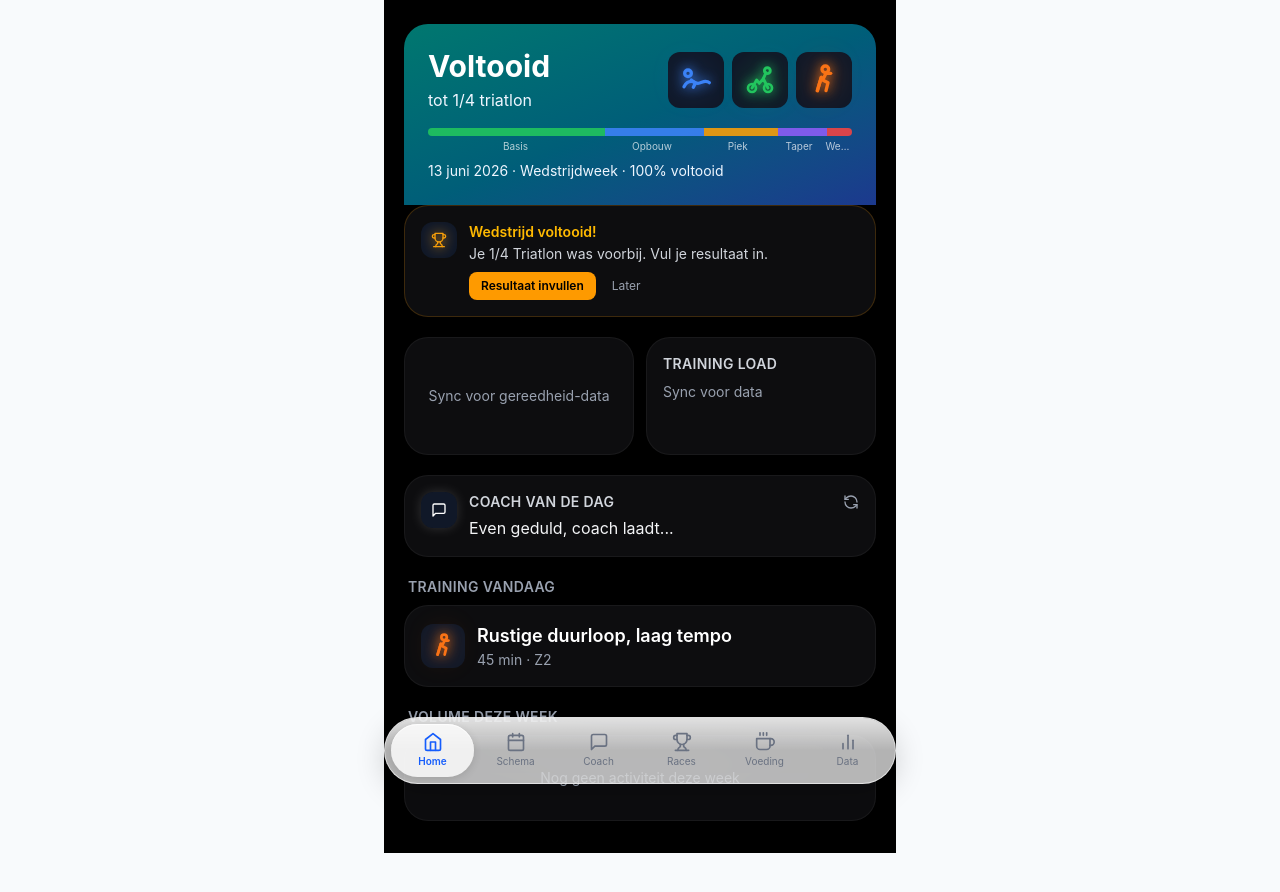
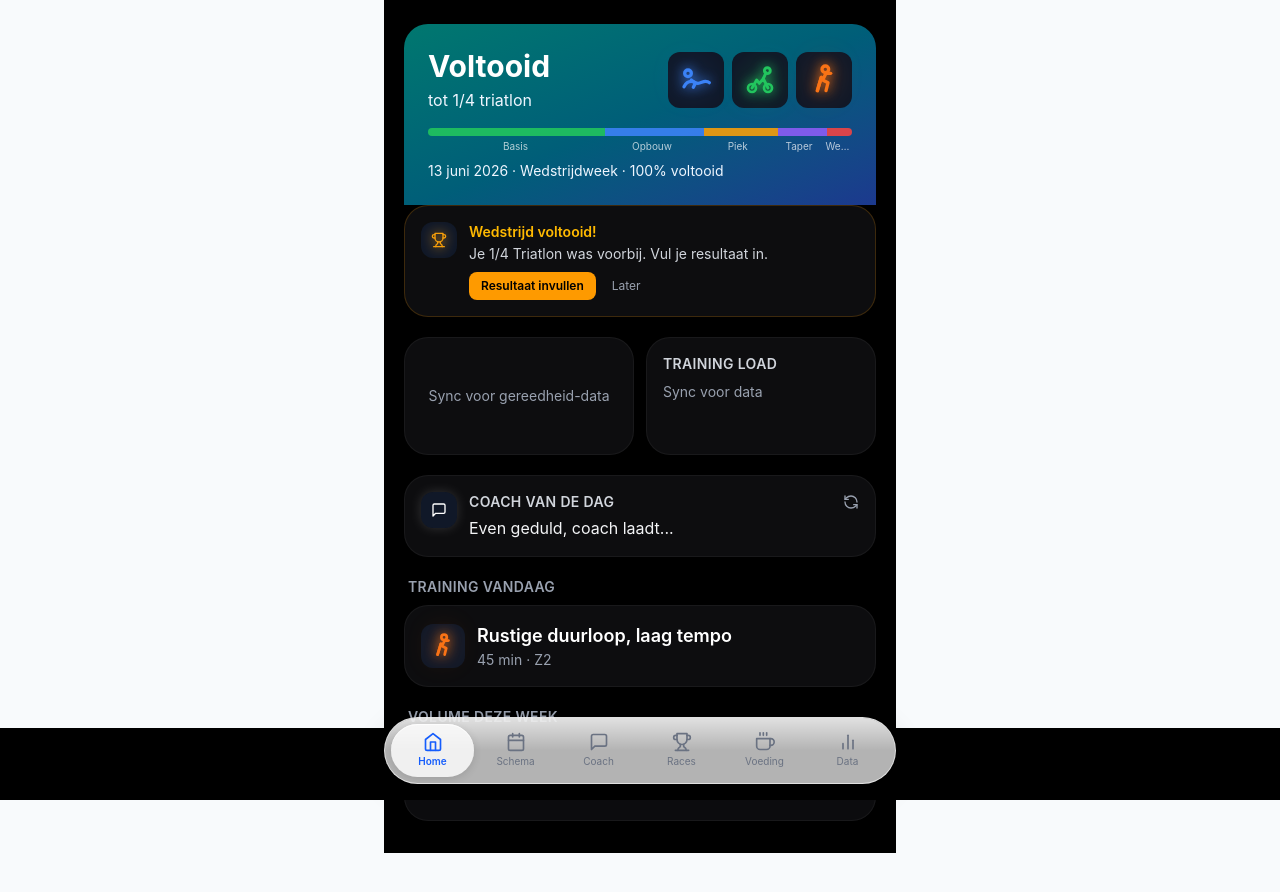
Before and after one commit to TacoMulder1971/sportcoach-AI, a Next.js app: page / in a window 1280 px wide. Shown: the top 892 px of the page. Built offline with nearby package versions, Linux system fonts and the light colour scheme.

Commit message:
Vul ook de onderste safe-area zwart op de Home-tab
Dezelfde aanpak als bovenaan: een vaste zwarte balk ter grootte van de
nav-clearance (4.5rem + safe-area-inset-bottom) achter de zwevende
navigatiebalk, zodat daar geen lichte streep meer doorschemert.

```diff
--- a/src/components/HomeContent.tsx
+++ b/src/components/HomeContent.tsx
@@ -296,6 +296,7 @@ export default function HomeContent() {
   return (
     <div className="bg-black min-h-screen">
       <div className="fixed top-0 inset-x-0 bg-black z-50" style={{ height: 'env(safe-area-inset-top, 0px)' }} />
+      <div className="fixed bottom-0 inset-x-0 bg-black z-40" style={{ height: 'calc(4.5rem + env(safe-area-inset-bottom, 0px))' }} />
       {/* Hero */}
       <div className="px-5 pt-6">
         <Countdown gradientClassName="bg-gradient-to-br from-teal-700 via-cyan-800 to-blue-900" />
```
